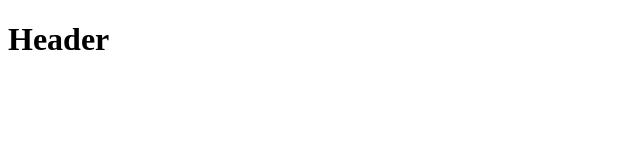
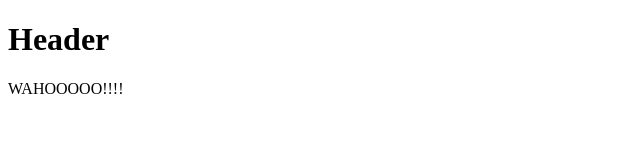
Before and after one commit to jbevis/github-intro, a plain HTML site: page index.html in a window 1280 px wide. Shown: the whole page, without its empty margins (0-640 px from the left). Drawn offline with Linux system fonts and the light colour scheme.

Commit message:
add paragraph

```diff
--- a/index.html
+++ b/index.html
@@ -6,5 +6,7 @@
 <html>
   <body>
     <h1>Header</h1>
+
+    <p>WAHOOOOO!!!!</p>
   </body>
 </html>
```
